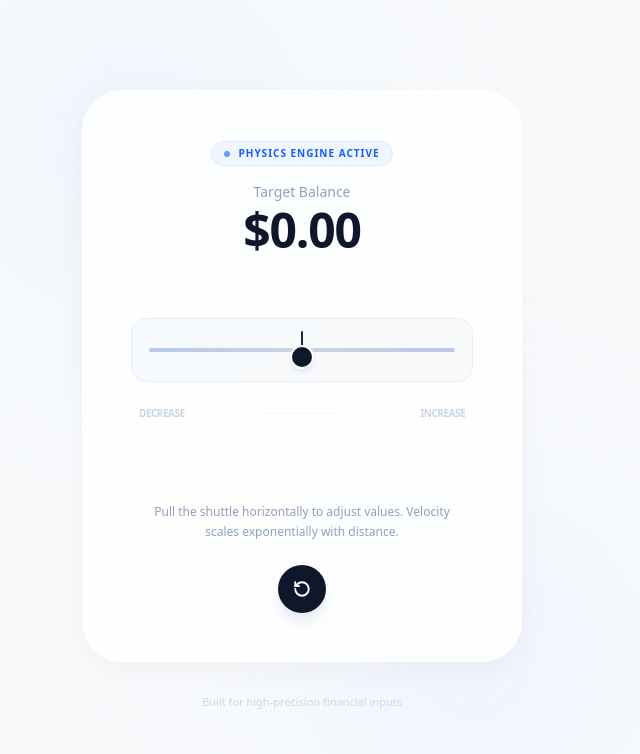
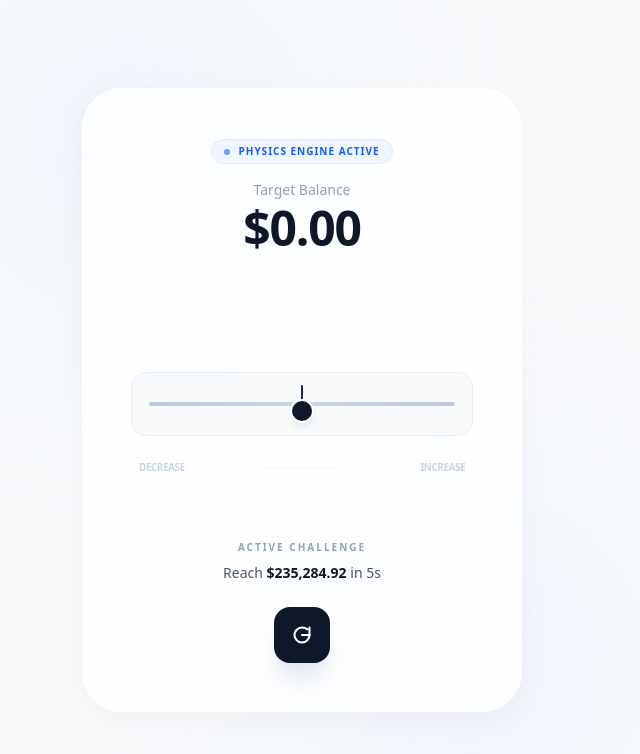
Before and after one commit to DamFlancoz/infinite-slider, a React (Vite) app: page / in a window 1280 px wide. Shown: the top 754 px of the page, without its empty margins (338-978 px from the left). Built offline with nearby package versions, Linux system fonts and the light colour scheme.

Commit message:
Add challenge to sample

```diff
--- a/src/App.tsx
+++ b/src/App.tsx
@@ -1,8 +1,32 @@
-import { useState } from "react";
+import { useState, useRef, useEffect, useMemo } from "react";
 import { InfiniteSlider } from "./components/ui/infinite-slider";
 
 export default function App() {
   const [amount, setAmount] = useState(0);
+
+  // Game State
+  const [transferTime, setTransferTime] = useState<number | null>(null);
+  const [isRacing, setIsRacing] = useState(false);
+  const [targetAmount, setTargetAmount] = useState<number>(0);
+  const startTimeRef = useRef<number | null>(null);
+
+  // 1. Logarithmic Random Generator
+  // Generates a number between $10 and $1,000,000 with logarithmic probability
+  const generateTarget = () => {
+    const min = 10;
+    const max = 1000000;
+    const logMin = Math.log(min);
+    const logMax = Math.log(max);
+    // Use the inverse transform sampling for log distribution
+    const randomLog = logMin + Math.random() * (logMax - logMin);
+    const target = Math.exp(randomLog);
+    setTargetAmount(Number(target.toFixed(2)));
+  };
+
+  // Initialize first target
+  useEffect(() => {
+    generateTarget();
+  }, []);
 
   const formatCurrency = (value: number) => {
     return new Intl.NumberFormat("en-US", {
@@ -10,6 +34,30 @@ export default function App() {
       currency: "USD",
       minimumFractionDigits: 2,
     }).format(value || 0);
+  };
+
+  const handleAmountChange = (update: number | ((prev: number) => number)) => {
+    if (!startTimeRef.current) {
+      startTimeRef.current = performance.now();
+      setIsRacing(true);
+    }
+    setAmount(update);
+  };
+
+  const handleRelease = () => {
+    if (startTimeRef.current) {
+      const duration = (performance.now() - startTimeRef.current) / 1000;
+      setTransferTime(duration);
+      startTimeRef.current = null;
+      setIsRacing(false);
+    }
+  };
+
+  // 2. Dynamic Color Feedback Logic
+  const getTimeColorClass = (time: number) => {
+    if (time < 5) return "text-emerald-600 bg-emerald-50 border-emerald-100";
+    if (time <= 10) return "text-amber-600 bg-amber-50 border-amber-100";
+    return "text-rose-600 bg-rose-50 border-rose-100";
   };
 
   return (
@@ -24,8 +72,13 @@ export default function App() {
 
           <header className="text-center space-y-4">
             <div className="inline-flex items-center gap-2 px-3 py-1 rounded-full bg-blue-50 border border-blue-100">
-              <div className="w-1.5 h-1.5 rounded-full bg-blue-500 animate-pulse" />
-              <span className="text-[10px] font-bold text-blue-600 uppercase tracking-widest">Physics Engine Active</span>
+              <div className={cn(
+                "w-1.5 h-1.5 rounded-full transition-colors",
+                isRacing ? "bg-orange-500 animate-ping" : "bg-blue-500 animate-pulse"
+              )} />
+              <span className="text-[10px] font-bold text-blue-600 uppercase tracking-widest">
+                {isRacing ? "Recording Time..." : "Physics Engine Active"}
+              </span>
             </div>
 
             <div className="space-y-1">
@@ -36,13 +89,28 @@ export default function App() {
             </div>
           </header>
 
-          <section className="relative py-6">
+          {/* Stat Badge */}
+          <div className="h-8 flex justify-center">
+            {transferTime !== null && !isRacing && (
+              <div className={cn(
+                "animate-in fade-in slide-in-from-bottom-2 duration-500 flex items-center gap-2 text-[10px] font-black uppercase tracking-widest px-4 py-1.5 rounded-xl border transition-colors",
+                getTimeColorClass(transferTime)
+              )}>
+                <span>Your Time: {transferTime.toFixed(2)}s</span>
+              </div>
+            )}
+          </div>
+
+          <section className="relative py-2">
+            <div onPointerUp={handleRelease} onPointerLeave={handleRelease}>
               <InfiniteSlider
                 amount={amount}
-              setAmount={setAmount}
+                setAmount={handleAmountChange}
                 accelBase={1000000}
                 multiplier={0.0001}
+                safeZoneWidth={0}
               />
+            </div>
 
             <div className="flex justify-between items-center mt-6 px-2">
               <span className="text-[10px] font-bold text-slate-300 uppercase tracking-tighter">Decrease</span>
@@ -53,29 +121,35 @@ export default function App() {
 
           <footer className="pt-4 border-t border-slate-50">
             <div className="flex flex-col items-center gap-6">
-              <p className="text-center text-xs text-slate-400 leading-relaxed px-4">
-                Pull the shuttle horizontally to adjust values.
-                Velocity scales exponentially with distance.
+              <div className="text-center space-y-2">
+                <p className="text-[10px] text-slate-400 font-bold uppercase tracking-[0.2em]">Active Challenge</p>
+                <p className="text-sm text-slate-600 font-medium">
+                  Reach <span className="text-slate-900 font-bold">{formatCurrency(targetAmount)}</span> in 5s
                 </p>
+              </div>
 
               <button
-                onClick={() => setAmount(0)}
-                className="group relative flex items-center justify-center w-12 h-12 bg-slate-900 rounded-full hover:scale-110 active:scale-95 transition-all shadow-lg shadow-slate-200"
-                title="Reset to zero"
+                onClick={() => {
+                  setAmount(0);
+                  setTransferTime(null);
+                  generateTarget(); // Roll a new target
+                }}
+                className="group relative flex items-center justify-center w-14 h-14 bg-slate-900 rounded-2xl hover:scale-110 active:scale-95 transition-all shadow-xl shadow-slate-200"
+                title="Reset and New Challenge"
               >
-                <svg xmlns="http://www.w3.org/2000/svg" width="18" height="18" viewBox="0 0 24 24" fill="none" stroke="currentColor" strokeWidth="2.5" strokeLinecap="round" strokeLinejoin="round" className="text-white group-hover:rotate-[-45deg] transition-transform">
-                  <path d="M3 12a9 9 0 1 0 9-9 9.75 9.75 0 0 0-6.74 2.74L3 8"/>
-                  <path d="M3 3v5h5"/>
+                <svg xmlns="http://www.w3.org/2000/svg" width="20" height="20" viewBox="0 0 24 24" fill="none" stroke="currentColor" strokeWidth="2.5" strokeLinecap="round" strokeLinejoin="round" className="text-white group-hover:rotate-180 transition-transform duration-500">
+                  <path d="M21 12a9 9 0 1 1-9-9c2.52 0 4.85.83 6.72 2.24"/>
+                  <path d="M21 3v9h-9"/>
                 </svg>
               </button>
             </div>
           </footer>
         </div>
-
-        <p className="text-center mt-8 text-slate-300 text-[11px] font-medium">
-          Built for high-precision financial inputs
-        </p>
       </div>
     </div>
   );
 }
+
+function cn(...inputs: any[]) {
+  return inputs.filter(Boolean).join(" ");
+}
```
Lines whose indentation alone changed are shown as unchanged.
